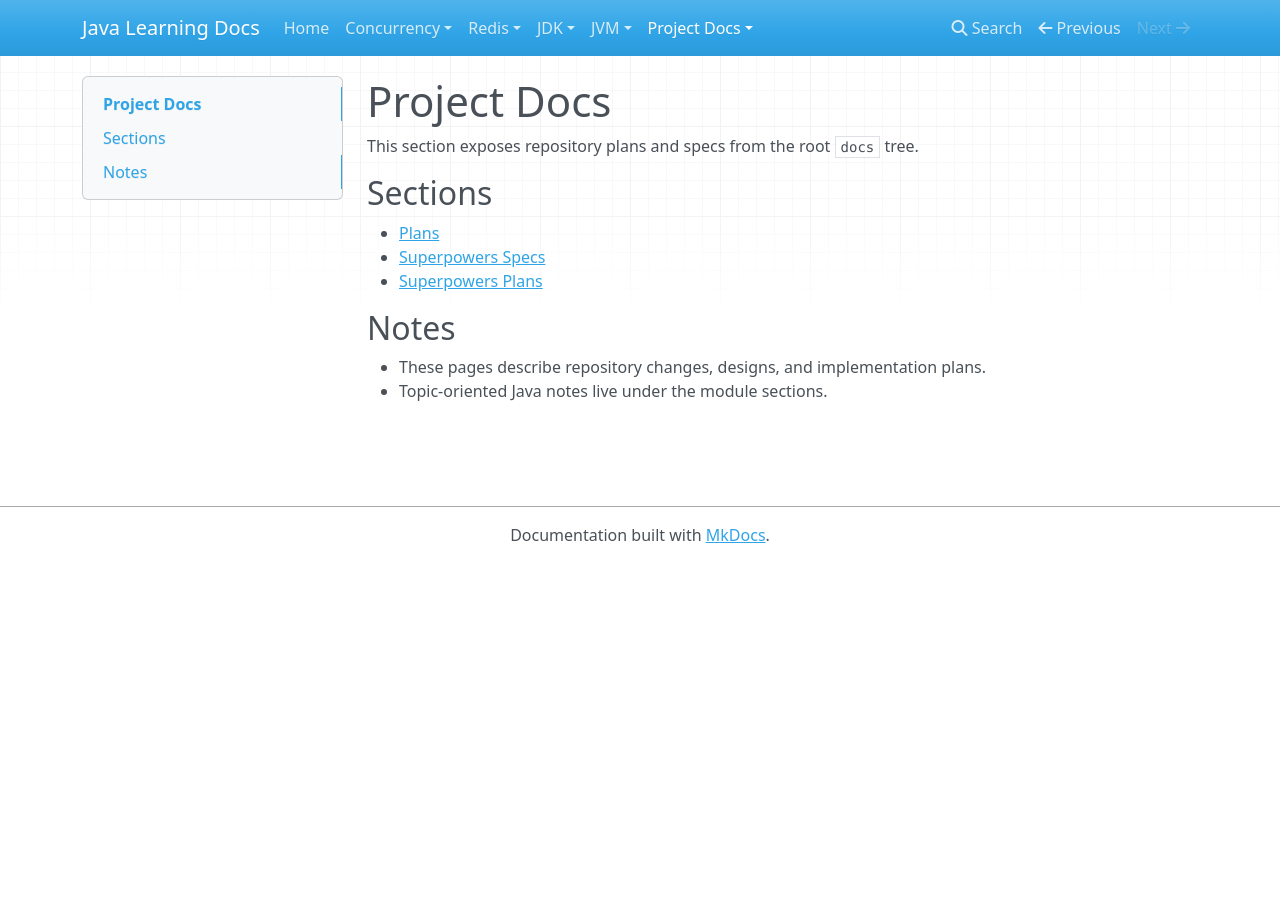
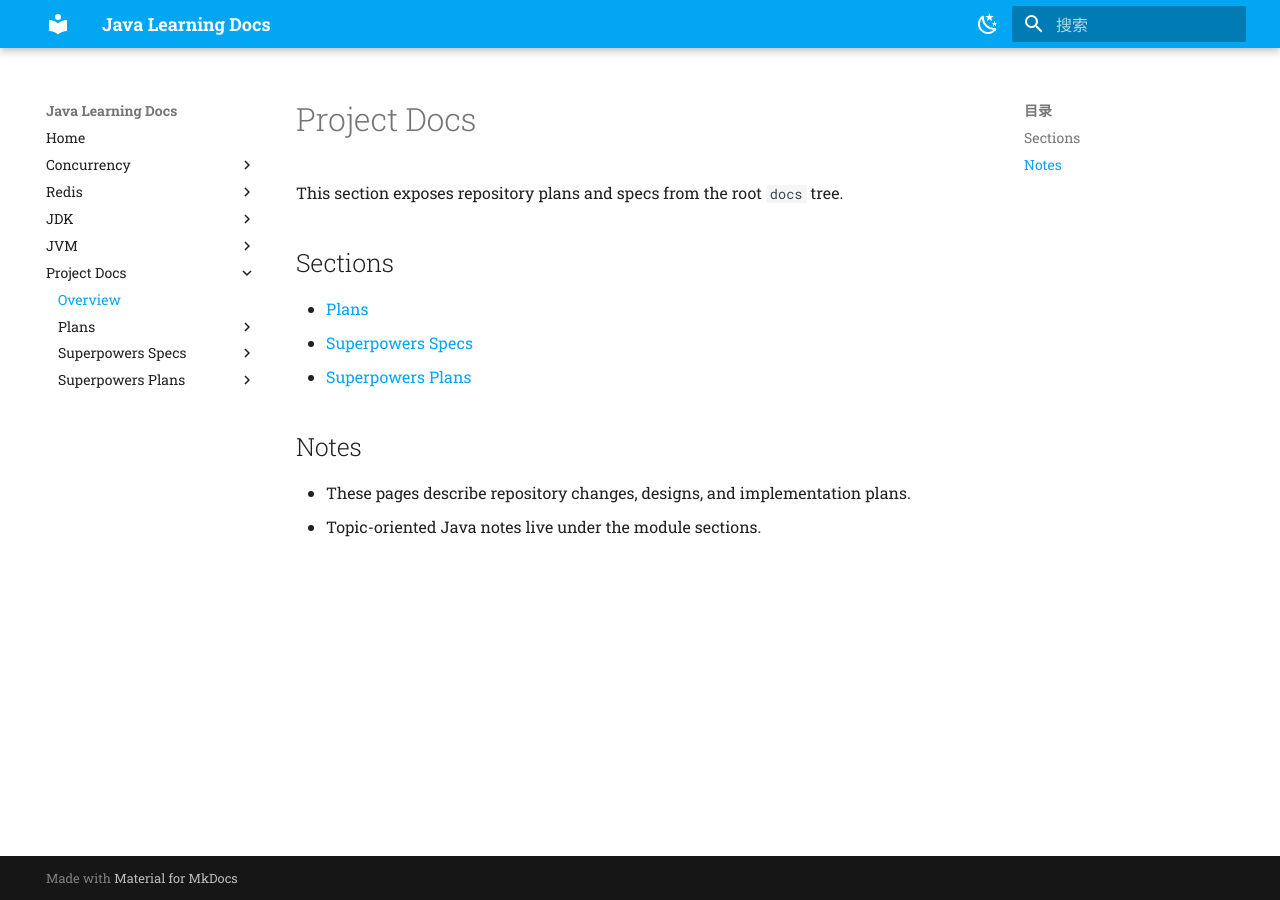
Before and after one commit to skt-shinyruo/java-learning, an MkDocs documentation site: the page built from docs-site/project-docs/index.md, in a window 1280 px wide. Built offline with MkDocs 1.6.1 and Material for MkDocs 9.7.7, drawn with Linux system fonts in a browser that asks for light colours; nearby versions of some CDN libraries.

Commit message:
docs: switch MkDocs site to Material theme

```diff
--- a/mkdocs.yml
+++ b/mkdocs.yml
@@ -4,7 +4,35 @@ docs_dir: docs-site
 strict: true
 
 theme:
-  name: mkdocs
+  name: material
+  language: zh
+  features:
+    - header.autohide
+    - navigation.top
+    - navigation.tracking
+    - toc.follow
+    - search.highlight
+    - search.share
+    - search.suggest
+    - content.code.copy
+  palette:
+    - media: "(prefers-color-scheme: light)"
+      scheme: default
+      primary: light blue
+      accent: deep purple
+      toggle:
+        icon: material/weather-night
+        name: 切换到深色模式
+    - media: "(prefers-color-scheme: dark)"
+      scheme: slate
+      primary: cyan
+      accent: deep purple
+      toggle:
+        icon: material/weather-sunny
+        name: 切换到浅色模式
+  font:
+    text: Roboto Slab
+    code: Roboto Mono
 
 nav:
   - Home: index.md
--- /dev/null
+++ b/requirements-docs.txt
@@ -0,0 +1,2 @@
+mkdocs==1.6.1
+mkdocs-material==9.5.50
```
